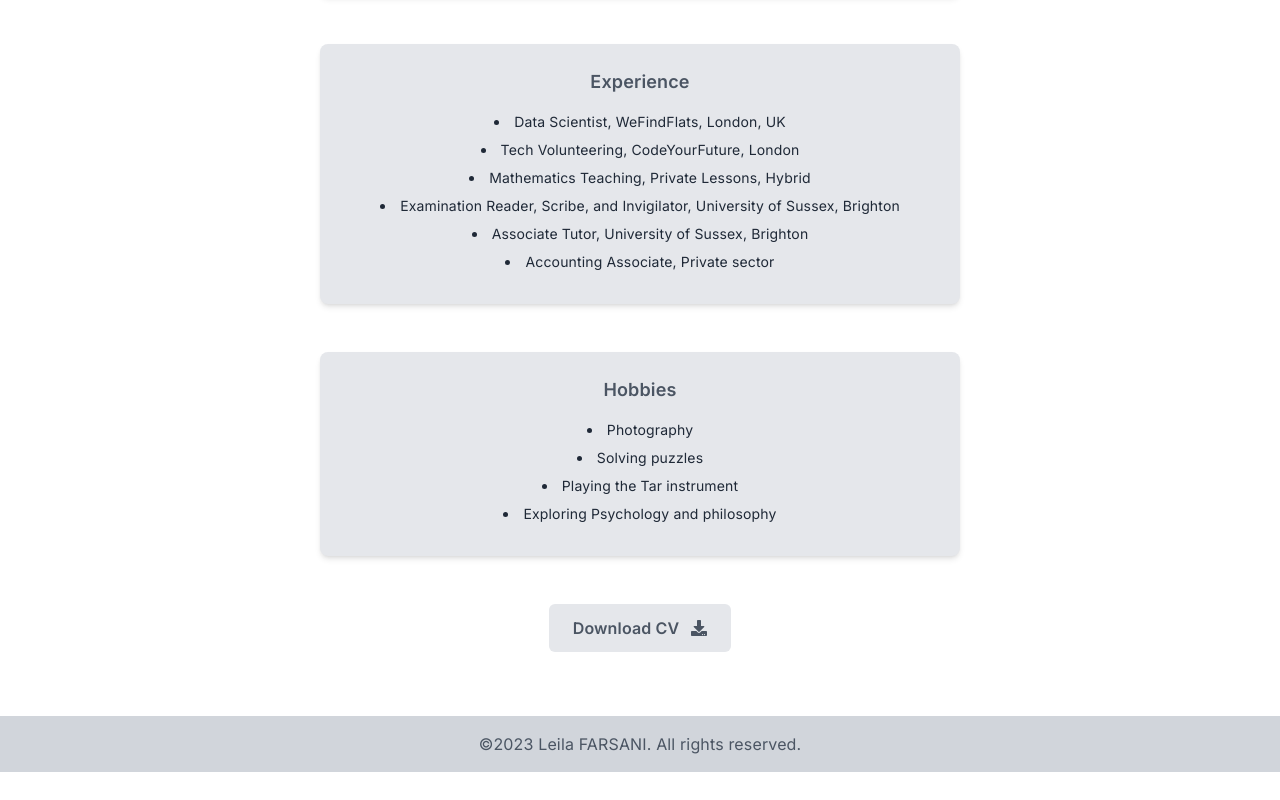
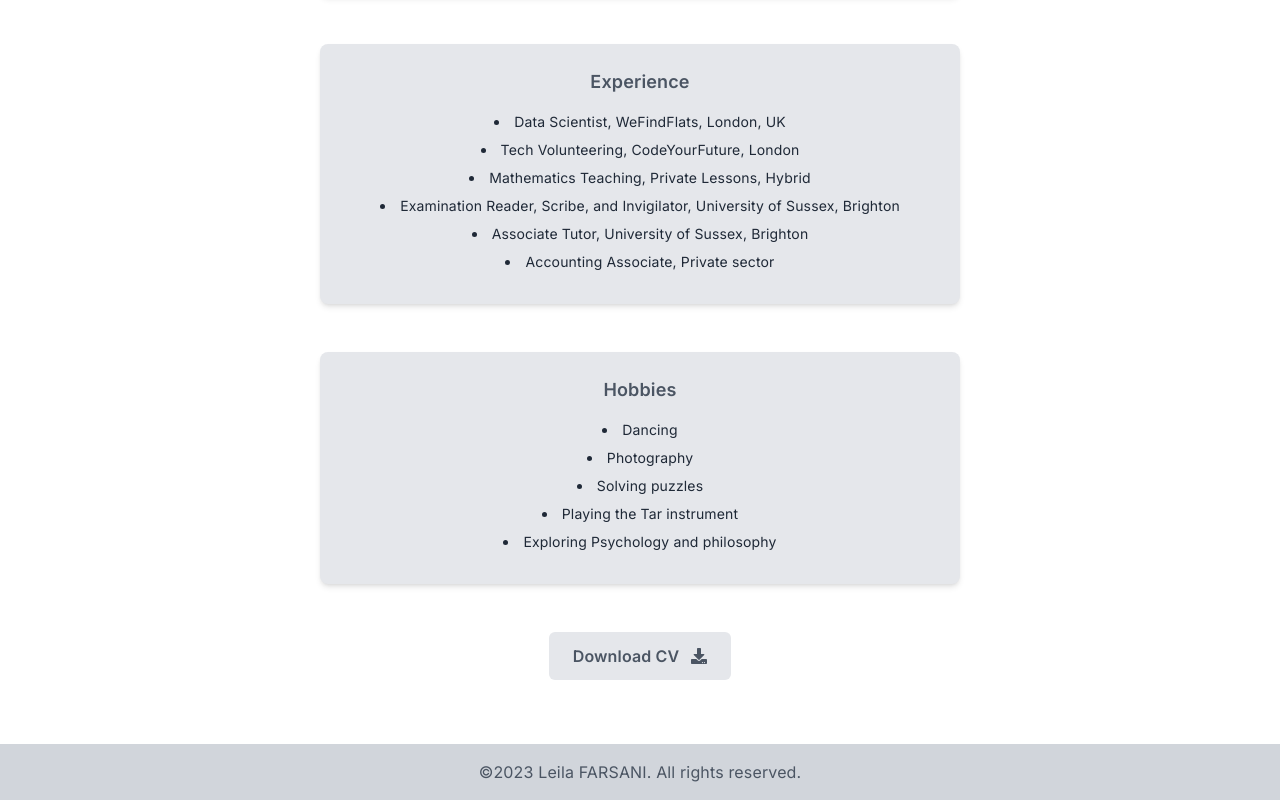
Before and after one commit to leilafarsani/leila-portfolio, a Next.js app: page /about in a window 1280 px wide. Shown: the part 557-1357 px from the top of the page. Before the commit the page ends 1329 px from the top, so only its background shows below. Built offline with nearby package versions, Linux system fonts and the light colour scheme.

Commit message:
hobby added

```diff
--- a/app/about/page.tsx
+++ b/app/about/page.tsx
@@ -33,7 +33,7 @@ export default function AboutPage() {
         <div className="mb-12">
           <SectionCard
             title="Hobbies"
-            content={`Photography\nSolving puzzles\nPlaying the Tar instrument\nExploring Psychology and philosophy`}
+            content={`Dancing\nPhotography\nSolving puzzles\nPlaying the Tar instrument\nExploring Psychology and philosophy`}
           />
         </div>
 
```
